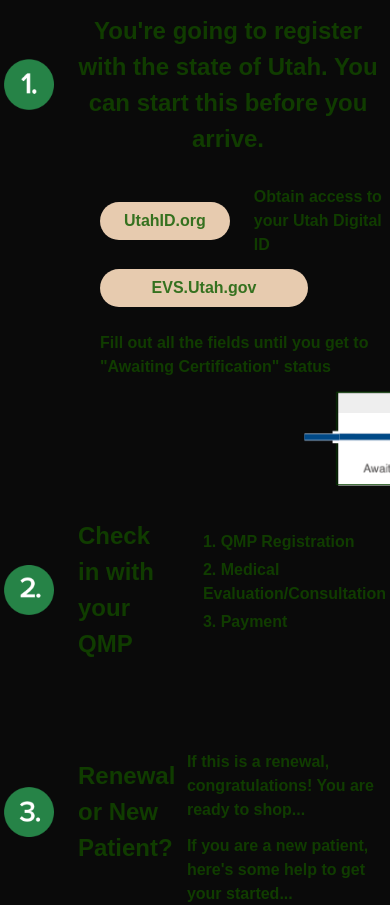
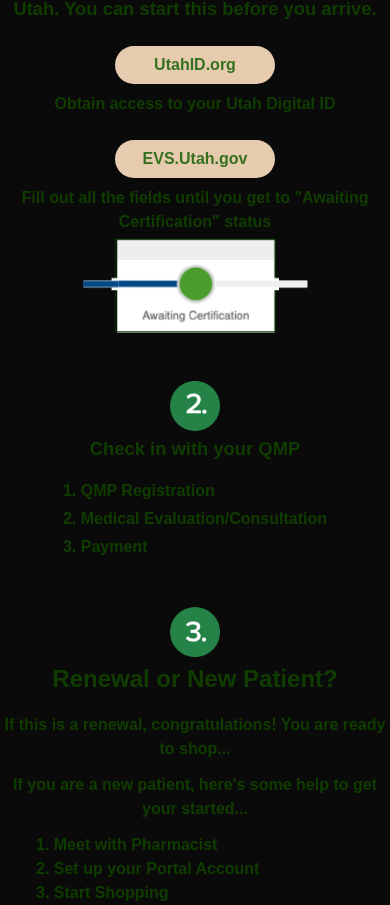
Before and after one commit to MikeFred001/sig-assignment, a Next.js app: page / in a window 390 px wide. Shown: the part 1419-2324 px from the top of the page. Built offline with nearby package versions, Linux system fonts and the light colour scheme.

Commit message:
Things to Know section is now optimized for smaller screens.

```diff
--- a/app/components/Event.tsx
+++ b/app/components/Event.tsx
@@ -13,7 +13,7 @@
       <Typography className="text-center text-green2 w-auto lg:w-25 text-[1.5rem]">
         {location}
       </Typography>
-      <div className="flex flex-col items-center w-auto md:w-[50%]">
+      <div className="flex flex-col items-center md:items-start w-auto md:w-[50%]">
         <Typography className="text-green1 text-[1.25rem] lg:text-[2rem] font-sans font-extrabold">
           {date}
         </Typography>
--- a/app/components/ThingToKnow1.tsx
+++ b/app/components/ThingToKnow1.tsx
@@ -4,28 +4,30 @@
 
 export default function ThingToKnow1() {
   return (
-    <div className="flex flex-col">
-      <div className="flex gap-4 items-center">
+    <div className="flex flex-col gap-3 md:gap-0">
+      <div className="flex flex-col md:flex-row gap-1 md:gap-4 items-center">
         <Image
           src="/assets/updated-assets/Number1@2x.png"
           alt="Awaiting Certification Icon"
           width={50}
           height={50}
         />
-        <Typography className="text-[1.5rem] text-center py-4">
+        <Typography className="text-[1.15rem] md:text-[1.5rem] text-center py-0 md:py-4">
           You&apos;re going to register with the state of Utah. You can start
           this before you arrive.
         </Typography>
       </div>
 
-      <div className="flex gap-6 items-center ml-24 pt-3">
-        <Button className="w-[13rem]">UtahID.org</Button>
-        <Typography>Obtain access to your Utah Digital ID</Typography>
+      <div className="flex flex-col md:flex-row gap-2 lg:gap-6 items-center lg:ml-24 pt-3">
+        <Button className="w-[10rem] lg:w-[13rem]">UtahID.org</Button>
+        <Typography className="text-center md:text-start">
+          Obtain access to your Utah Digital ID
+        </Typography>
       </div>
 
-      <div className="flex gap-6 items-center ml-24 pt-3 flex-wrap">
-        <Button className="w-[13rem]">EVS.Utah.gov</Button>
-        <Typography>
+      <div className="flex flex-col md:flex-row gap-2 lg:gap-6 items-center lg:ml-24 pt-3 flex-wrap">
+        <Button className="w-[10rem] lg:w-[13rem]">EVS.Utah.gov</Button>
+        <Typography className="text-center md:text-start">
           Fill out all the fields until you get to &quot;Awaiting
           Certification&quot; status
         </Typography>
@@ -35,7 +37,7 @@
             alt="Awaiting Certification Icon"
             width={225}
             height={225}
-            className="ml-51"
+            className="mx-auto mt-2 md:mt-0 md:ml-51"
           />
         </div>
       </div>
--- a/app/components/ThingToKnow2.tsx
+++ b/app/components/ThingToKnow2.tsx
@@ -3,19 +3,19 @@
 
 export default function ThingToKnow2() {
   return (
-    <div className="flex gap-8">
-      <div className="flex gap-6 items-center w-[22rem] mb-10">
+    <div className="flex flex-col md:flex-row gap-4 md:gap-8">
+      <div className="flex flex-col md:flex-row gap-1 items-center md:justify-baseline md:gap-6 w-[22rem] mx-auto md:mx-0 md:mb-10">
         <Image
           src="/assets/updated-assets/Number2@2x.png"
           alt="Awaiting Certification Icon"
           width={50}
           height={50}
         />
-        <Typography className="text-[1.5rem]">
+        <Typography className="text-[1.15rem] md:text-[1.5rem]">
           Check in with your QMP
         </Typography>
       </div>
-      <div className="flex flex-col gap-1 translate-y-3">
+      <div className="flex flex-col mx-auto md:mx-0 gap-1 md:translate-y-3">
         <Typography>1. QMP Registration</Typography>
         <Typography>2. Medical Evaluation/Consultation</Typography>
         <Typography>3. Payment</Typography>
--- a/app/components/ThingToKnow3.tsx
+++ b/app/components/ThingToKnow3.tsx
@@ -3,8 +3,8 @@
 
 export default function ThingToKnow3() {
   return (
-    <div className="flex gap-8">
-      <div className="flex gap-6 items-center">
+    <div className="flex flex-col md:flex-row gap-1 md:gap-8">
+      <div className="flex flex-col md:flex-row gap-1 md:gap-6 items-center mx-auto md:mx-0 md:justify-baseline self-start">
         <Image
           src="/assets/updated-assets/Number3@2x.png"
           alt="Awaiting Certification Icon"
@@ -15,13 +15,21 @@
           Renewal or New Patient?
         </Typography>
       </div>
-      <div className="flex flex-col gap-3 translate-y-4">
-        <Typography>
+      <div className="flex flex-col gap-3 translate-y-3">
+        <Typography className="text-center md:text-start">
           If this is a renewal, congratulations! You are ready to shop...
         </Typography>
-        <Typography>
+        <Typography className="text-center md:text-start">
           If you are a new patient, here&apos;s some help to get your started...
         </Typography>
+        <div className="ml-0 px-8 md:ml-auto">
+          <Typography>1. Meet with Pharmacist</Typography>
+          <Typography>2. Set up your Portal Account</Typography>
+          <Typography>3. Start Shopping</Typography>
+          <Typography>
+            **Don&apos;t forget to take advantage of new patient deals**
+          </Typography>
+        </div>
       </div>
     </div>
   );
--- a/app/components/ThingsToKnow.tsx
+++ b/app/components/ThingsToKnow.tsx
@@ -6,10 +6,10 @@
 export default function ThingsToKnow() {
   return (
     <section className="THINGS-TO-KNOW pb-10">
-      <Typography className="text-[2.5rem] text-center pt-8 pb-4">
+      <Typography className="text-[2rem] lg:text-[2.5rem] text-center pt-8 pb-4">
         Things to know before your appointment
       </Typography>
-      <div className="flex flex-col gap-8">
+      <div className="flex flex-col gap-12 md:gap-8">
         <ThingToKnow1 />
         <ThingToKnow2 />
         <ThingToKnow3 />
```
